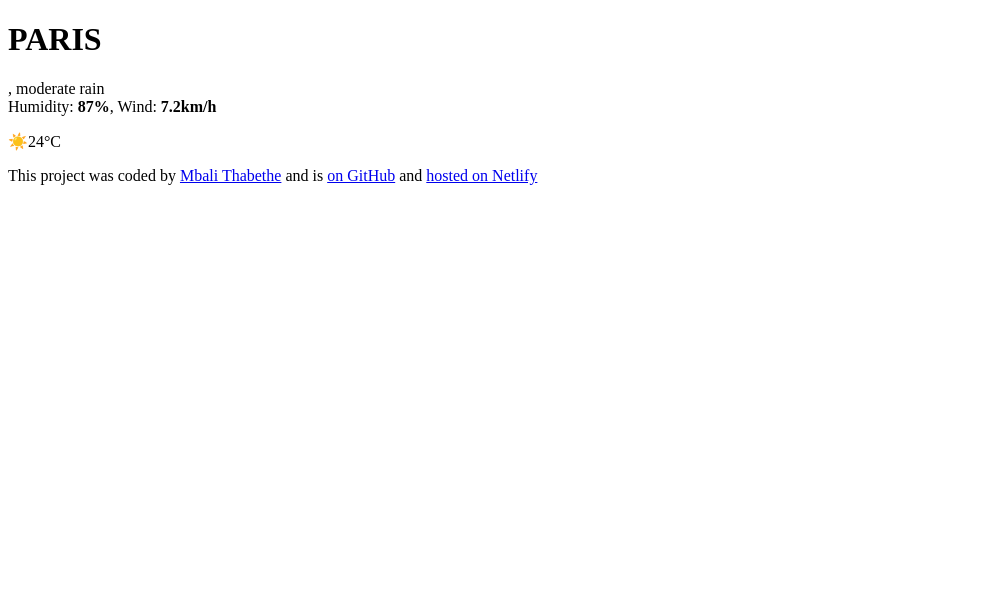
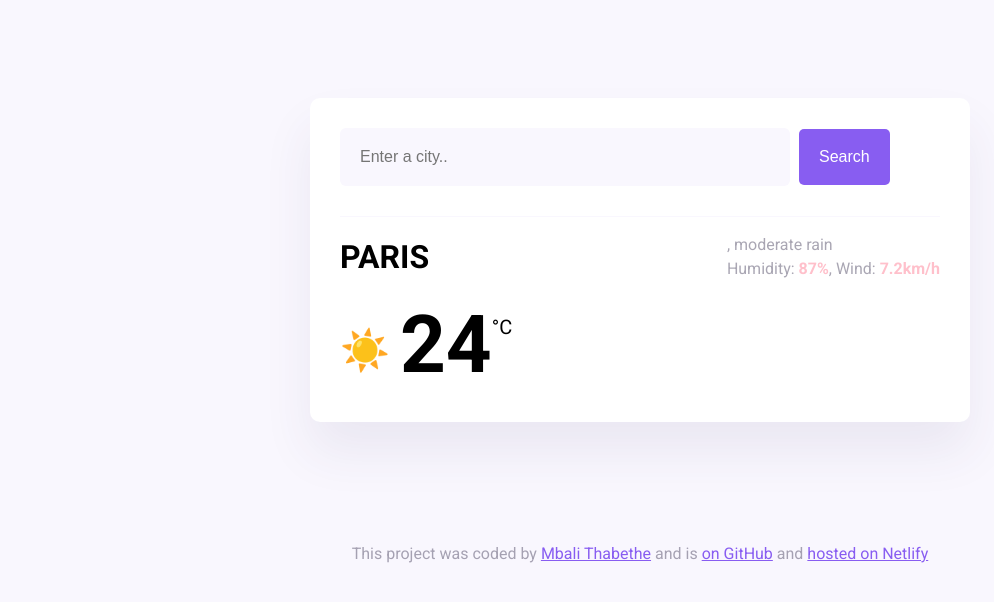
Before and after one commit to Mbalithabethe43/Web-app, a plain HTML site: page index.html in a window 1280 px wide. Shown: the whole page, without its empty margins (0-994 px from the left). Drawn offline with Linux system fonts and the light colour scheme.

Commit message:
added the css file the form and search button

```diff
--- a/index.html
+++ b/index.html
@@ -4,9 +4,27 @@
     <meta charset="UTF-8" />
     <meta name="viewport" content="width=device-width, initial-scale=1.0" />
     <title>Weather Application</title>
+     <link
+      href="https://fonts.googleapis.com/css2?family=Roboto:ital,wght@0,100;0,400;0,500;0,700;0,900;1,100;1,300;1,400;1,500;1,700;1,900&display=swap"
+      rel="stylesheet"
+    />
+    <link rel="stylesheet" href="styles.css">
   </head>
   <body>
     <main>
+        <div class="weather-app">
+      <header>
+        <form id="search-form">
+          <input
+            type="search"
+            placeholder="Enter a city.."
+            required
+            class="search-input"
+            id="search-input"
+          />
+          <input type="submit" value="Search" class="search-button" />
+        </form>
+      </header>
       <div class="current-weather">
         <h1 clas="current-city" id="curret-city">PARIS</h1>
         <p class="current-details">
--- /dev/null
+++ b/styles.css
@@ -0,0 +1,96 @@
+body {
+  background: #f9f7fe;
+  font-family: "Roboto", sans-serif;
+}
+a {
+  color: #885df1;
+}
+
+.weather-app {
+  background: white;
+  max-width: 600px;
+  margin: 60px auto;
+  padding: 30px;
+  border-radius: 10px;
+  box-shadow: 0 30px 50px rgba(65, 50, 100, 0.08);
+}
+
+header {
+  border-bottom: 1px solid #f9f7fe;
+  padding-bottom: 30px;
+}
+
+.search-input {
+  background-color: #f9f7fe;
+  border: none;
+  color: rgba(39, 33, 66, 0.4);
+  font-size: 16px;
+  padding: 20px;
+  width: 75%;
+  border-radius: 6px;
+}
+
+.search-button {
+  margin-left: 5px;
+  font-size: 16px;
+  background-color: #885df1;
+  color: white;
+  border: none;
+  padding: 20px;
+  line-height: 1;
+  border-radius: 5px;
+}
+
+main {
+  padding: 30px 0;
+}
+
+.current-temperature {
+  font-size: 48px;
+}
+
+.current-weather {
+  display: flex;
+  justify-content: space-between;
+}
+
+.current-city {
+  font-size: 38px;
+  font-weight: 900;
+  margin: 0;
+}
+.current-details {
+  color: rgba(39, 33, 66, 0.4);
+  font-size: 16px;
+  font-weight: 400;
+  line-height: 24px;
+}
+
+.current-details strong {
+  color: pink;
+}
+
+.current-temperature-icon {
+  position: relative;
+  top: -8px;
+  font-size: 40px;
+  margin-right: 10px;
+}
+
+.current-temperature-value {
+  font-size: 80px;
+  font-weight: bold;
+}
+
+.current-temperature-unit {
+  font-size: 20px;
+  position: relative;
+  top: -38px;
+}
+
+footer {
+  border-top: 1px solid #f9f7fe;
+  text-align: center;
+  padding-top: 15px;
+  color: rgba(39, 33, 66, 0.4);
+}
```
